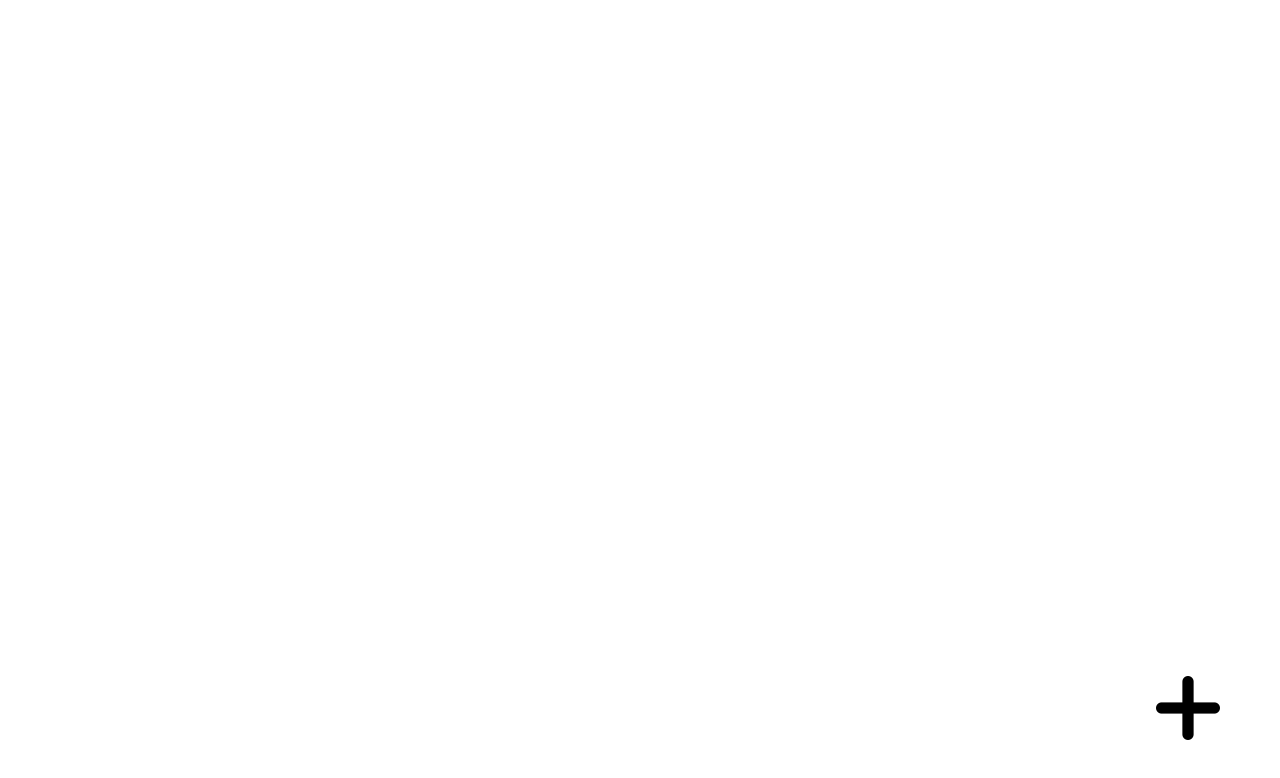
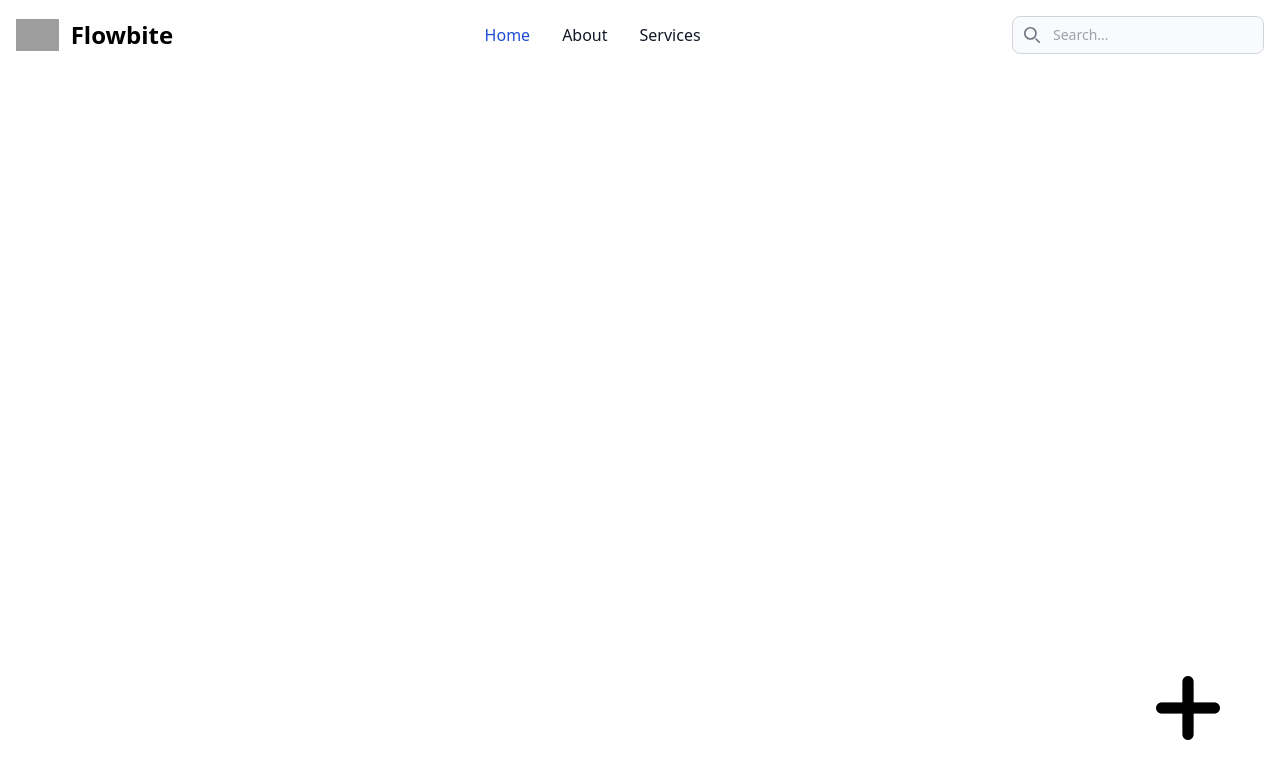
Before and after one commit to pizzabote-32/wmc-project-hoc, a Nuxt app: page / in a window 1280 px wide. Shown: the top 778 px of the page. Built offline with nearby package versions, Linux system fonts and the light colour scheme; grey boxes are pictures that could not be loaded.

Commit message:
implemantation of the add button for a post

```diff
--- a/components/AddEntry.vue
+++ b/components/AddEntry.vue
@@ -1,5 +1,7 @@
 <template>
-    <button class="absolute right-0 bottom-0 mb-12 mr-12 hover:bg-slate-300 py-3 px-3 rounded-md">
-        <img src="../pictures/plus.png" alt="plus">
-    </button>
+    <NuxtLink to="/random">
+        <button class="absolute right-0 bottom-0 mb-12 mr-12 hover:bg-slate-300 py-3 px-3 rounded-md">
+            <img src="../pictures/plus.png" alt="plus">
+        </button>
+    </NuxtLink>
 </template>
--- a/pages/index.vue
+++ b/pages/index.vue
@@ -1,5 +1,60 @@
 <template>
     <div>
+
+
+<nav class="bg-white border-gray-200 dark:bg-gray-900">
+    <div class="max-w-screen-xl flex flex-wrap items-center justify-between mx-auto p-4">
+    <a href="https://flowbite.com/" class="flex items-center space-x-3 rtl:space-x-reverse">
+        <img src="https://flowbite.com/docs/images/logo.svg" class="h-8" alt="Flowbite Logo" />
+        <span class="self-center text-2xl font-semibold whitespace-nowrap dark:text-white">Flowbite</span>
+    </a>
+    <div class="flex md:order-2">
+      <button type="button" data-collapse-toggle="navbar-search" aria-controls="navbar-search" aria-expanded="false" class="md:hidden text-gray-500 dark:text-gray-400 hover:bg-gray-100 dark:hover:bg-gray-700 focus:outline-none focus:ring-4 focus:ring-gray-200 dark:focus:ring-gray-700 rounded-lg text-sm p-2.5 me-1">
+        <svg class="w-5 h-5" aria-hidden="true" xmlns="http://www.w3.org/2000/svg" fill="none" viewBox="0 0 20 20">
+          <path stroke="currentColor" stroke-linecap="round" stroke-linejoin="round" stroke-width="2" d="m19 19-4-4m0-7A7 7 0 1 1 1 8a7 7 0 0 1 14 0Z"/>
+        </svg>
+        <span class="sr-only">Search</span>
+      </button>
+      <div class="relative hidden md:block">
+        <div class="absolute inset-y-0 start-0 flex items-center ps-3 pointer-events-none">
+          <svg class="w-4 h-4 text-gray-500 dark:text-gray-400" aria-hidden="true" xmlns="http://www.w3.org/2000/svg" fill="none" viewBox="0 0 20 20">
+            <path stroke="currentColor" stroke-linecap="round" stroke-linejoin="round" stroke-width="2" d="m19 19-4-4m0-7A7 7 0 1 1 1 8a7 7 0 0 1 14 0Z"/>
+          </svg>
+          <span class="sr-only">Search icon</span>
+        </div>
+        <input type="text" id="search-navbar" class="block w-full p-2 ps-10 text-sm text-gray-900 border border-gray-300 rounded-lg bg-gray-50 focus:ring-blue-500 focus:border-blue-500 dark:bg-gray-700 dark:border-gray-600 dark:placeholder-gray-400 dark:text-white dark:focus:ring-blue-500 dark:focus:border-blue-500" placeholder="Search...">
+      </div>
+      <button data-collapse-toggle="navbar-search" type="button" class="inline-flex items-center p-2 w-10 h-10 justify-center text-sm text-gray-500 rounded-lg md:hidden hover:bg-gray-100 focus:outline-none focus:ring-2 focus:ring-gray-200 dark:text-gray-400 dark:hover:bg-gray-700 dark:focus:ring-gray-600" aria-controls="navbar-search" aria-expanded="false">
+          <span class="sr-only">Open main menu</span>
+          <svg class="w-5 h-5" aria-hidden="true" xmlns="http://www.w3.org/2000/svg" fill="none" viewBox="0 0 17 14">
+              <path stroke="currentColor" stroke-linecap="round" stroke-linejoin="round" stroke-width="2" d="M1 1h15M1 7h15M1 13h15"/>
+          </svg>
+      </button>
+    </div>
+      <div class="items-center justify-between hidden w-full md:flex md:w-auto md:order-1" id="navbar-search">
+        <div class="relative mt-3 md:hidden">
+          <div class="absolute inset-y-0 start-0 flex items-center ps-3 pointer-events-none">
+            <svg class="w-4 h-4 text-gray-500 dark:text-gray-400" aria-hidden="true" xmlns="http://www.w3.org/2000/svg" fill="none" viewBox="0 0 20 20">
+              <path stroke="currentColor" stroke-linecap="round" stroke-linejoin="round" stroke-width="2" d="m19 19-4-4m0-7A7 7 0 1 1 1 8a7 7 0 0 1 14 0Z"/>
+            </svg>
+          </div>
+          <input type="text" id="search-navbar" class="block w-full p-2 ps-10 text-sm text-gray-900 border border-gray-300 rounded-lg bg-gray-50 focus:ring-blue-500 focus:border-blue-500 dark:bg-gray-700 dark:border-gray-600 dark:placeholder-gray-400 dark:text-white dark:focus:ring-blue-500 dark:focus:border-blue-500" placeholder="Search...">
+        </div>
+        <ul class="flex flex-col p-4 md:p-0 mt-4 font-medium border border-gray-100 rounded-lg bg-gray-50 md:space-x-8 rtl:space-x-reverse md:flex-row md:mt-0 md:border-0 md:bg-white dark:bg-gray-800 md:dark:bg-gray-900 dark:border-gray-700">
+          <li>
+            <a href="#" class="block py-2 px-3 text-white bg-blue-700 rounded md:bg-transparent md:text-blue-700 md:p-0 md:dark:text-blue-500" aria-current="page">Home</a>
+          </li>
+          <li>
+            <a href="#" class="block py-2 px-3 text-gray-900 rounded hover:bg-gray-100 md:hover:bg-transparent md:hover:text-blue-700 md:p-0 md:dark:hover:text-blue-500 dark:text-white dark:hover:bg-gray-700 dark:hover:text-white md:dark:hover:bg-transparent dark:border-gray-700">About</a>
+          </li>
+          <li>
+            <a href="#" class="block py-2 px-3 text-gray-900 rounded hover:bg-gray-100 md:hover:bg-transparent md:hover:text-blue-700 md:p-0 dark:text-white md:dark:hover:text-blue-500 dark:hover:bg-gray-700 dark:hover:text-white md:dark:hover:bg-transparent dark:border-gray-700">Services</a>
+          </li>
+        </ul>
+      </div>
+    </div>
+  </nav>
+
         <AddEntry/>
     </div>
 </template>
```
